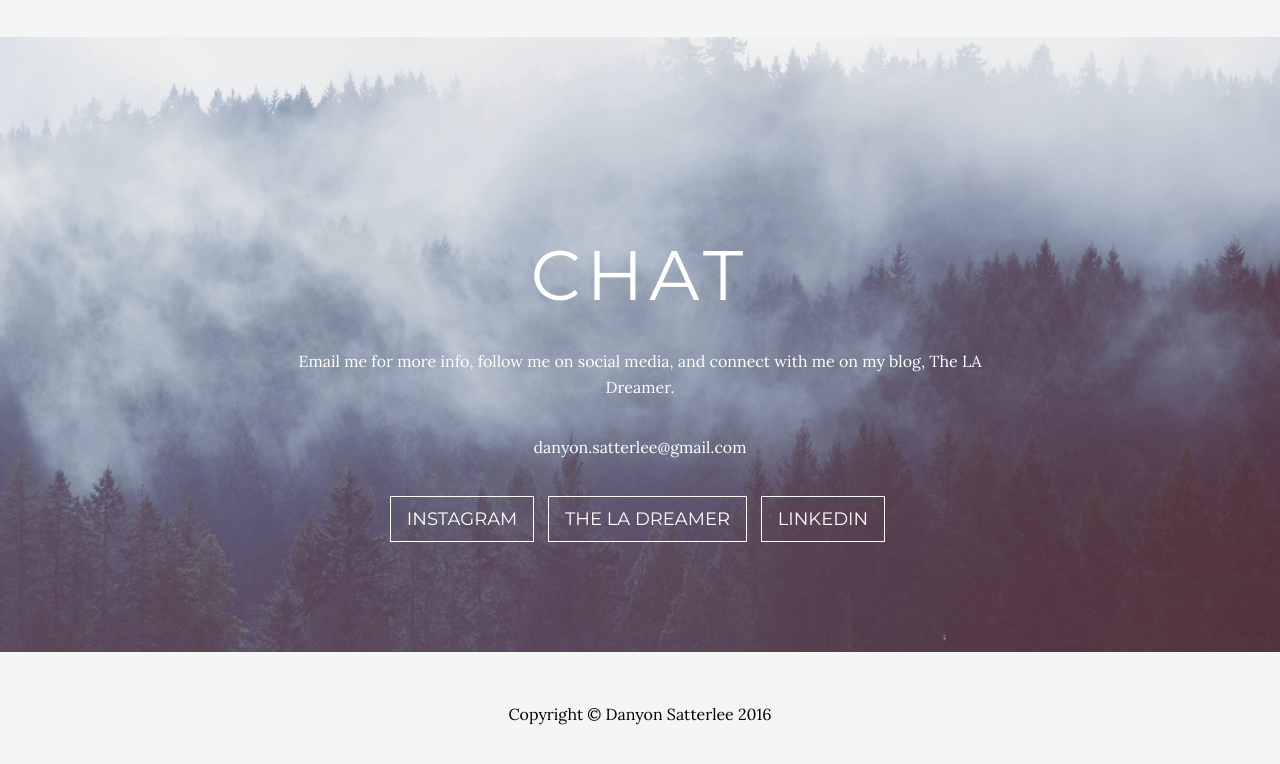
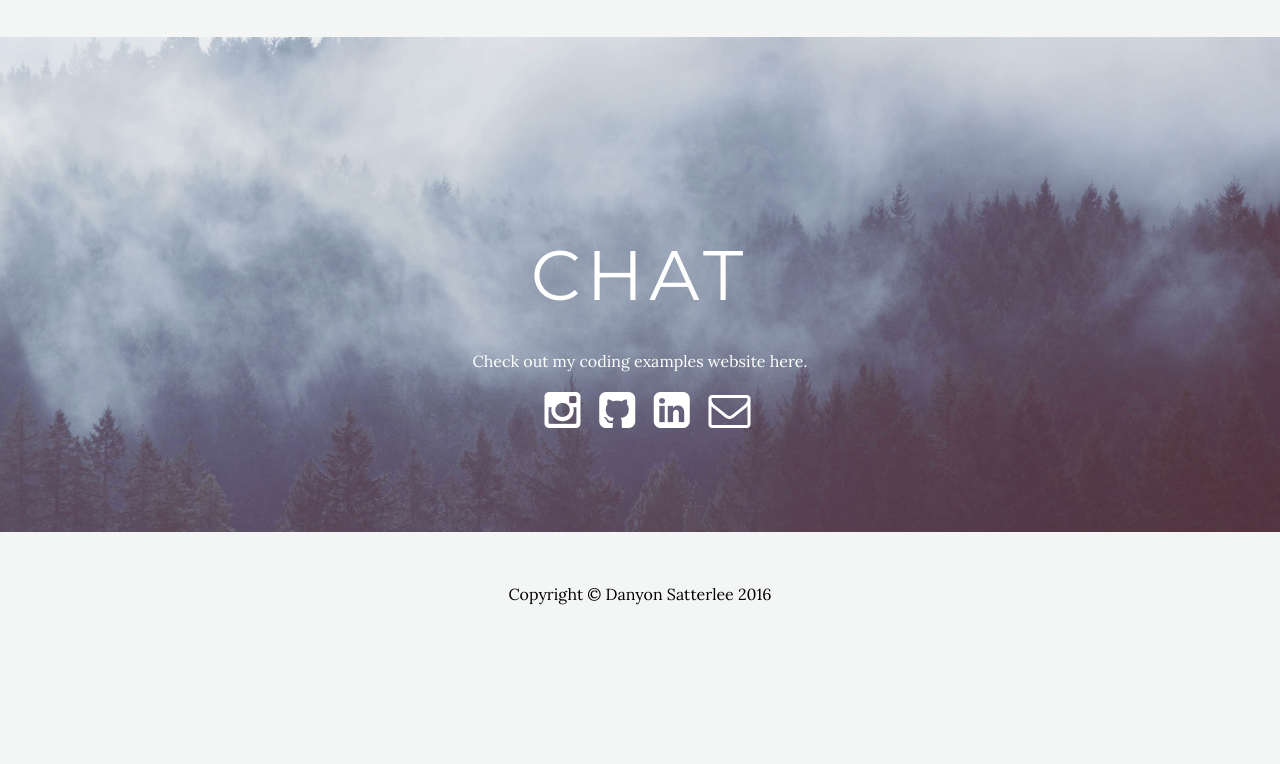
Before and after one commit to danyonsatterlee/danyon-design-website, a plain HTML site: page index.html in a window 1280 px wide. Shown: the part 8917-9681 px from the top of the page. After the commit the page ends 9574 px from the top, so only its background shows below. Drawn offline with nearby package versions, Linux system fonts and the light colour scheme; some packages are replaced by stand-ins of ours; files whose address does not match are found by name.

Commit message:
updated contact info and icons

```diff
--- a/css/default.css
+++ b/css/default.css
@@ -194,3 +194,8 @@ a:active {
 	}
 
 }
+
+.icon-format{
+  margin-left: 15px;
+  margin-top: 40px;
+}
--- a/css/grayscale.css
+++ b/css/grayscale.css
@@ -399,3 +399,9 @@ body {
 .fresco a{
 boarder: solid 1 px black;
 }
+
+
+.icon-format{
+  margin-left: 15px;
+margin-top: -30px;
+}
--- a/css/style.css
+++ b/css/style.css
@@ -84,3 +84,8 @@ color: #fff;
 font-size: 14px;
 text-transform: uppercase;
 }
+
+.icon-format{
+  margin-left: 15px;
+  margin-top: 40px;
+}
--- a/index.html
+++ b/index.html
@@ -517,24 +517,16 @@ data-fresco-caption=" A business card for Alternative Workflow. A company for in
         <div class="row">
             <div class="col-lg-8 col-lg-offset-2">
                 <h2>Chat</h2>
-                <p>Email me for more info, follow me on social media, and connect with me on my blog, The LA Dreamer.</p>
-                <p><a href="mailto:danyon.satterlee@gmail.com">danyon.satterlee@gmail.com</a>
-                </p>
-                <ul class="list-inline banner-social-buttons">
-                    <li>
-                        <a href="http://instagram.com/danyonsatterlee" class="btn btn-default btn-lg"><span class="network-name">Instagram</span></a>
-                    </li>
-                    <li>
-                        <a href="http://www.theladreamer.com" class="btn btn-default btn-lg"><span class="network-name">The LA Dreamer</span></a>
-                    </li>
-                    <li>
-                        <a href="https://www.linkedin.com/in/danyon-satterlee-3235762a" class="btn btn-default btn-lg"><span class="network-name">LinkedIn</span></a>
-                    </li>
+<p> Check out my coding examples website <a  href="https://danyonsatterlee.github.io/" >here</a>.</p>
+                <a href="https://www.instagram.com/danyonsatterlee"><i class="fa fa-instagram fa-3x white icon-format" aria-hidden="true"></i></a>
+                <a href="https://github.com/danyonsatterlee"><i class="fa fa-github-square fa-3x white icon-format" aria-hidden="true"></i></a>
+                <a href="https://www.linkedin.com/in/danyon-satterlee"><i class="fa fa-linkedin-square fa-3x white icon-format" aria-hidden="true"></i></a>
+                <a href="mailto:danyon.satterlee@gmail.com" target="_top"><i class="fa fa-envelope-o fa-3x white icon-format" aria-hidden="true"></i></a>
 
 
 
 
-              </ul>
+
             </div>
         </div>
     </div>
```
